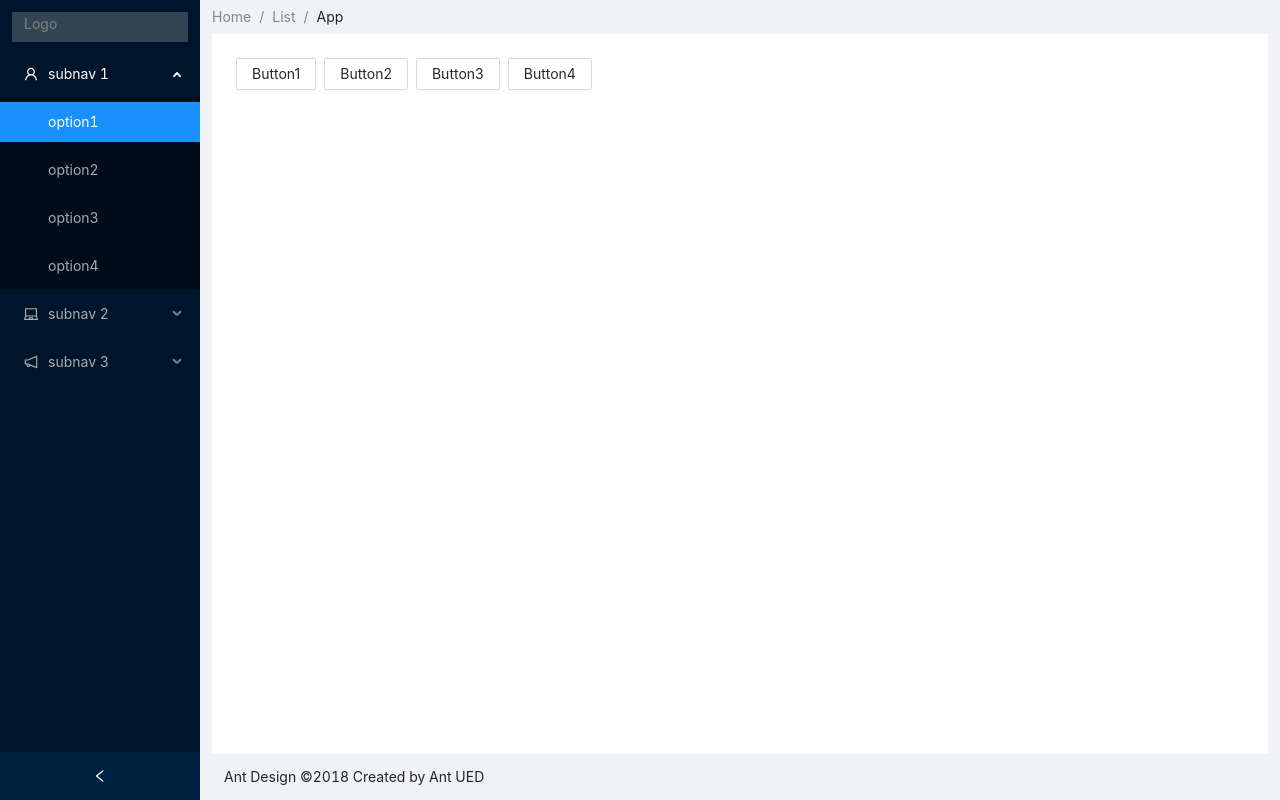
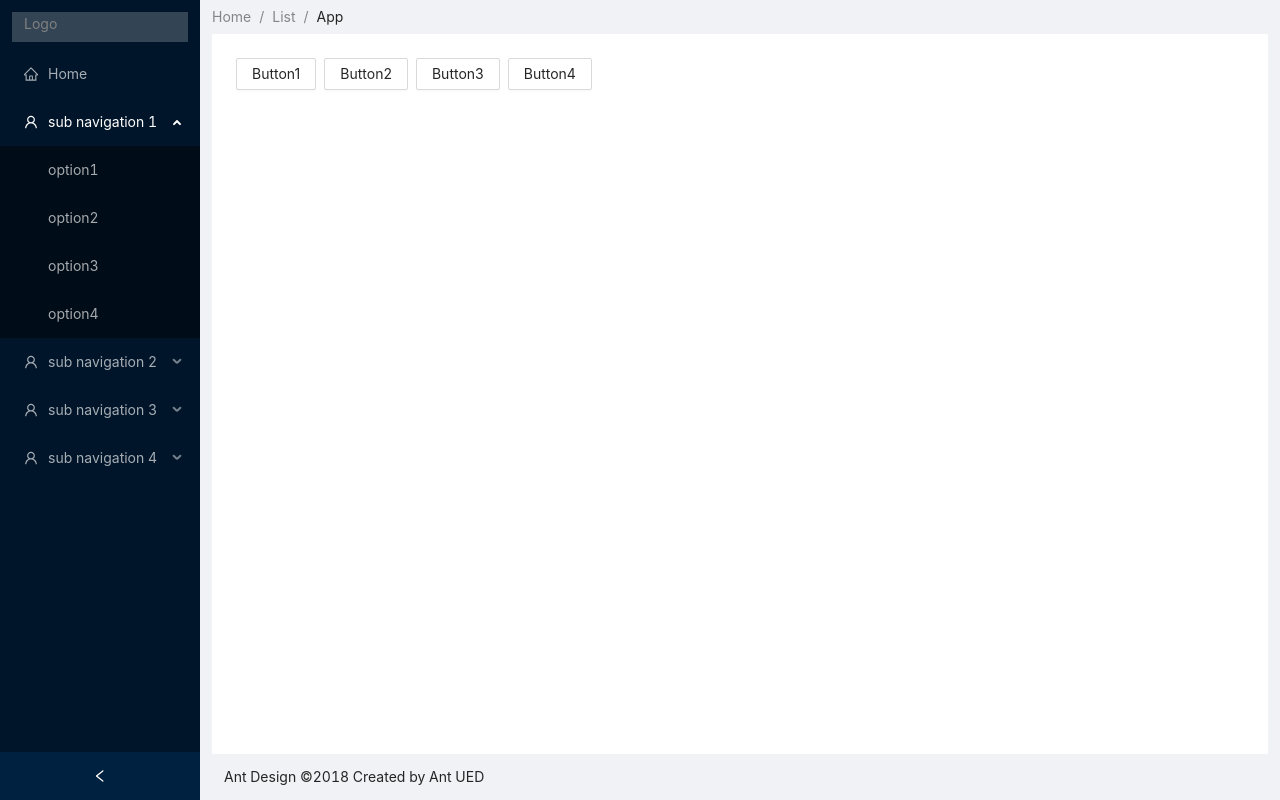
Before and after one commit to LasGIS/FoeHelp, a React (Create React App) app in the folder frontend/: page / in a window 1280 px wide. Built offline with nearby package versions, Linux system fonts and the light colour scheme.

Commit message:
menu and routing throws loop

```diff
--- a/frontend/src/index.tsx
+++ b/frontend/src/index.tsx
@@ -8,6 +8,7 @@ import './index.css';
 import App from './pages/Main/App';
 import * as serviceWorker from './serviceWorker';
 import { Provider } from "react-redux";
+import { BrowserRouter as Router } from "react-router-dom";
 import configureStore from "./redux/configureStore";
 
 const store = configureStore();
@@ -15,7 +16,9 @@ const store = configureStore();
 ReactDOM.render(
 //  <React.StrictMode>
   <Provider store={store}>
-    <App/>
+    <Router basename={process.env.PUBLIC_URL}>
+      <App/>
+    </Router>
   </Provider>
 //  </React.StrictMode>
   , document.getElementById('root')
--- /dev/null
+++ b/frontend/src/pages/Home/Home.tsx
@@ -0,0 +1,11 @@
+import { Button, Space } from "antd";
+import React from "react";
+
+const Home = () => <Space align='center'>
+  <Button title='ttt' name='Button1'>Button1</Button>
+  <Button title='ttt' name='Button2'>Button2</Button>
+  <Button title='ttt' name='Button3'>Button3</Button>
+  <Button title='ttt' name='Button4'>Button4</Button>
+</Space>;
+
+export default Home;
--- a/frontend/src/pages/Main/App.tsx
+++ b/frontend/src/pages/Main/App.tsx
@@ -4,9 +4,12 @@
 
 import './App.scss';
 import React, { useState } from 'react';
-import { Breadcrumb, Button, Layout, Menu, Space } from 'antd';
-import { LaptopOutlined, NotificationOutlined, UserOutlined } from '@ant-design/icons';
+import { Link, Route, Switch } from "react-router-dom";
+import { Breadcrumb, Layout, Menu } from 'antd';
+import { HomeOutlined, LaptopOutlined, NotificationOutlined, UserOutlined } from '@ant-design/icons';
 import classNames from 'classnames';
+import Home from "../Home/Home";
+import Optional from "../Optional/Optional";
 
 const { SubMenu } = Menu;
 const { Content, Footer, Sider } = Layout;
@@ -15,16 +18,43 @@ const App = () => {
 
   const [ menuCollapsed, setMenuCollapsed ] = useState<boolean>(false);
 
+  const SubMenuOptionals = () => {
+    const subMenus = [];
+    for (let sub: number = 1; sub < 5; sub++) {
+      const options = [];
+      for (let opt: number = 1; opt < 5; opt++) {
+        options.push(
+          <Menu.Item key={`sub${sub}-${opt}`}>
+            <span>option{opt}</span>
+            <Link to={`sub${sub}-option${opt}`}/>
+          </Menu.Item>
+        )
+      }
+      subMenus.push(
+        <SubMenu key={`sub${sub}`} icon={<UserOutlined/>} title={`sub navigation ${sub}`}>
+          {options}
+        </SubMenu>
+      );
+    }
+    return subMenus;
+  };
+
+  const RouteOptionals = () => {
+    const routes = [];
+    for (let sub: number = 1; sub < 5; sub++) {
+      for (let opt: number = 1; opt < 5; opt++) {
+        routes.push(
+          <Route path={`/sub${sub}-option${opt}`}>
+            <Optional text={`SUB${sub} OPTION${opt}`}/>
+          </Route>
+        );
+      }
+    }
+    return routes;
+  };
+
   return (
     <Layout style={{ minHeight: '100vh' }}>
-      {/*<Header className="header">
-        <Menu theme="light" mode="horizontal" defaultSelectedKeys={[ '2' ]}>
-          <Menu.Item key="1">nav 1</Menu.Item>
-          <Menu.Item key="2">nav 2</Menu.Item>
-          <Menu.Item key="3">nav 3</Menu.Item>
-        </Menu>
-      </Header>
-      <Layout>*/}
       <Sider
         className="site-left-menu"
         collapsible
@@ -41,24 +71,12 @@ const App = () => {
           defaultOpenKeys={[ 'sub1' ]}
           style={{ height: '100%' }}
         >
-          <SubMenu key="sub1" icon={<UserOutlined/>} title="subnav 1">
-            <Menu.Item key="1">option1</Menu.Item>
-            <Menu.Item key="2">option2</Menu.Item>
-            <Menu.Item key="3">option3</Menu.Item>
-            <Menu.Item key="4">option4</Menu.Item>
-          </SubMenu>
-          <SubMenu key="sub2" icon={<LaptopOutlined/>} title="subnav 2">
-            <Menu.Item key="5">option5</Menu.Item>
-            <Menu.Item key="6">option6</Menu.Item>
-            <Menu.Item key="7">option7</Menu.Item>
-            <Menu.Item key="8">option8</Menu.Item>
-          </SubMenu>
-          <SubMenu key="sub3" icon={<NotificationOutlined/>} title="subnav 3">
-            <Menu.Item key="9">option9</Menu.Item>
-            <Menu.Item key="10">option10</Menu.Item>
-            <Menu.Item key="11">option11</Menu.Item>
-            <Menu.Item key="12">option12</Menu.Item>
-          </SubMenu>
+          <Menu.Item key="home">
+            <HomeOutlined/>
+            <span>Home</span>
+            <Link to="home"/>
+          </Menu.Item>
+          {SubMenuOptionals()}
         </Menu>
       </Sider>
       <Layout style={{ padding: '0 12px' }}>
@@ -68,12 +86,11 @@ const App = () => {
           <Breadcrumb.Item>App</Breadcrumb.Item>
         </Breadcrumb>
         <Content className="site-layout-background">
-          <Space align='center'>
-            <Button title='ttt' name='Button1'>Button1</Button>
-            <Button title='ttt' name='Button2'>Button2</Button>
-            <Button title='ttt' name='Button3'>Button3</Button>
-            <Button title='ttt' name='Button4'>Button4</Button>
-          </Space>
+          <Switch>
+            <Route exact path="/" component={Home}/>
+            <Route path="/home" component={Home}/>
+            {RouteOptionals()}
+          </Switch>
         </Content>
         <Footer className='footer'>Ant Design ©2018 Created by Ant UED</Footer>
       </Layout>
--- /dev/null
+++ b/frontend/src/pages/Optional/Optional.tsx
@@ -0,0 +1,12 @@
+import { Space } from "antd";
+import React from "react";
+
+type Props = {
+  text: string;
+}
+
+const Optional = ({ text }: Props) => <Space align='center'>
+  <div>{text}</div>
+</Space>;
+
+export default Optional;
--- a/frontend/src/redux/rootReducer.ts
+++ b/frontend/src/redux/rootReducer.ts
@@ -5,8 +5,9 @@
 import { combineReducers } from 'redux';
 import { commonReducer } from '../common/services/reducer';
 import { connectRouter } from "connected-react-router";
+import { History } from "history";
 
-export default (history: any) => combineReducers({
+export default (history: History) => combineReducers({
   router: connectRouter(history),
   common: commonReducer,
 });
```
